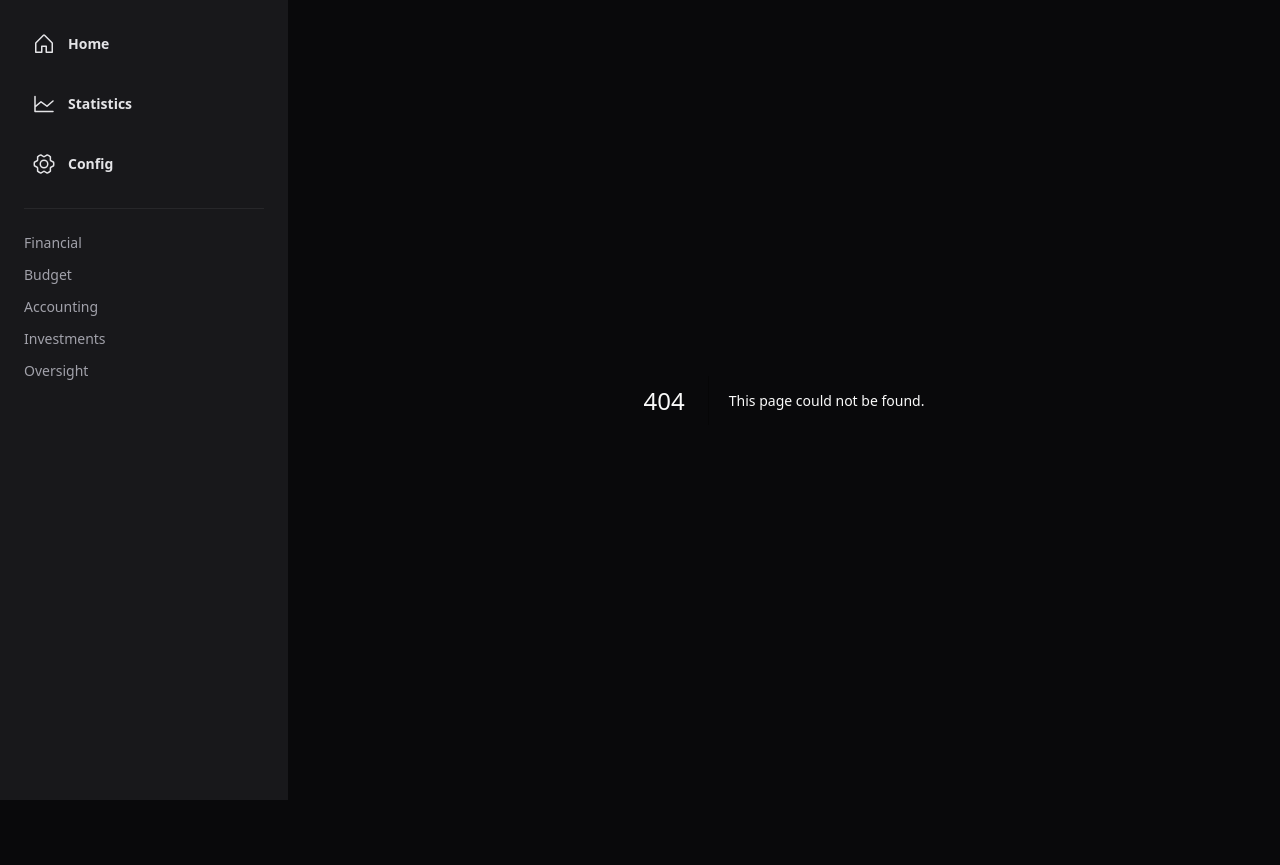
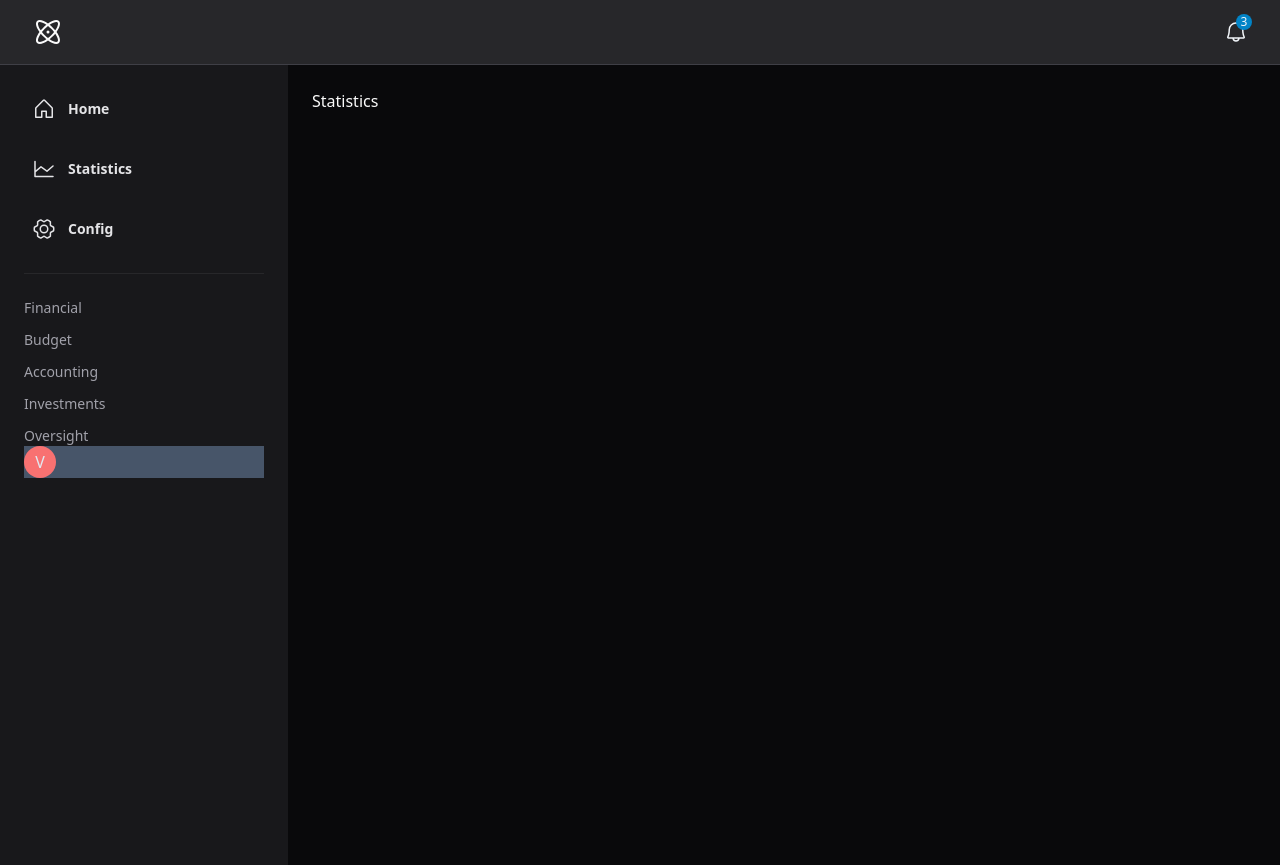
Before and after one commit to hugomos/chaos, a Next.js app: page /statistics in a window 1280 px wide. Before the commit this address had no page. Before the commit the page ends 800 px from the top, so only its background shows below. Built offline with nearby package versions, Linux system fonts and the light colour scheme.

Commit message:
style: componentizando header e atribuindo links. @hugomos

```diff
--- a/app/layout.tsx
+++ b/app/layout.tsx
@@ -1,6 +1,7 @@
 import { SidebarMenu } from '@/src/components/SidebarMenu'
 import './globals.css'
 import { Inter } from 'next/font/google'
+import { Header } from '@/src/components/Header'
 
 const inter = Inter({ subsets: ['latin'], weight: ['400', '500', '700'], variable: '--font-inter' })
 
@@ -18,9 +19,10 @@ export default function RootLayout({
     <html lang="pt-BR">
       <body className={`${inter.variable} text-zinc-50 bg-zinc-950 antialiased`}>
         <div className="h-screen">
+          <Header />
           <div className="flex h-full">
             <SidebarMenu />
-            <main className="flex-1">
+            <main className="flex-1 p-6">
               {children}
             </main>
           </div>
--- a/app/page.tsx
+++ b/app/page.tsx
@@ -3,7 +3,7 @@
 export default function Home() {
   return (
     <div>
-      <h3>Ola dev</h3>
+      <h3>Home</h3>
     </div>
   )
 }
--- /dev/null
+++ b/app/statistics/page.tsx
@@ -0,0 +1,9 @@
+"use client";
+
+export default function Statistics() {
+  return (
+    <div>
+      <h3>Statistics</h3>
+    </div>
+  )
+}
--- /dev/null
+++ b/src/components/Header/index.tsx
@@ -0,0 +1,19 @@
+"use client";
+import React from 'react';
+
+import { Atom, Bell } from '@phosphor-icons/react'
+import Link from 'next/link';
+
+export const Header: React.FC = () => {
+  return (
+    <header className='bg-zinc-800 border-b border-zinc-700 px-8 py-4 flex justify-between'>
+      <Atom size={32} />
+      <div className='flex items-center justify-center gap-4'>
+        <a href="#" className='relative w-fit h-fit'>
+          <Bell size={24} className='text-slate-100' />
+          <span className='bg-sky-600 text-slate-100 rounded-full flex items-center justify-center absolute -top-1.5 -right-1 text-xs w-4 h-4'>3</span>
+        </a>
+      </div>
+    </header>
+  );
+}
--- a/src/components/SidebarMenu/index.tsx
+++ b/src/components/SidebarMenu/index.tsx
@@ -8,27 +8,34 @@ import { House, ChartLine, GearSix } from '@phosphor-icons/react'
 export const SidebarMenu: React.FC = () => {
   return (
     <aside className="w-72 bg-zinc-900 p-6">
+      <div>
         <nav className="space-y-5">
-        <a href="#" className="flex items-center p-2 rounded-md gap-3 text-sm font-semibold text-zinc-200 hover:bg-zinc-800">
+          <Link href="/" className="flex items-center p-2 rounded-md gap-3 text-sm font-semibold text-zinc-200 hover:bg-zinc-800 transition duration-100">
             <House size={24} />
             Home
-        </a>
-        <a href="#" className="flex items-center p-2 rounded-md gap-3 text-sm font-semibold text-zinc-200 hover:bg-zinc-800">
+          </Link>
+          <Link href="/statistics" className="flex items-center p-2 rounded-md gap-3 text-sm font-semibold text-zinc-200 hover:bg-zinc-800 transition duration-100">
             <ChartLine size={24} />
             Statistics
-        </a>
-        <a href="#" className="flex items-center p-2 rounded-md gap-3 text-sm font-semibold text-zinc-200 hover:bg-zinc-800">
+          </Link>
+          <Link href="#" className="flex items-center p-2 rounded-md gap-3 text-sm font-semibold text-zinc-200 hover:bg-zinc-800 transition duration-100">
             <GearSix size={24} />
             Config
-        </a>
+          </Link>
         </nav>
         <nav className='mt-6 pt-6 border-t border-zinc-800 flex flex-col gap-3'>
-        <a href="#" className='text-zinc-400 text-sm hover:text-zinc-100'>Financial</a>
-        <a href="#" className='text-zinc-400 text-sm hover:text-zinc-100'>Budget</a>
-        <a href="#" className='text-zinc-400 text-sm hover:text-zinc-100'>Accounting</a>
-        <a href="#" className='text-zinc-400 text-sm hover:text-zinc-100'>Investments</a>
-        <a href="#" className='text-zinc-400 text-sm hover:text-zinc-100'>Oversight</a>
+          <Link href="#" className='text-zinc-400 text-sm hover:text-zinc-100'>Financial</Link>
+          <Link href="#" className='text-zinc-400 text-sm hover:text-zinc-100'>Budget</Link>
+          <Link href="#" className='text-zinc-400 text-sm hover:text-zinc-100'>Accounting</Link>
+          <Link href="#" className='text-zinc-400 text-sm hover:text-zinc-100'>Investments</Link>
+          <Link href="#" className='text-zinc-400 text-sm hover:text-zinc-100'>Oversight</Link>
         </nav>
+      </div>
+      <div className='bg-slate-600'>
+        <Link href="#" className="w-8 h-8 rounded-full bg-red-400 text-slate-200 flex items-center justify-center hover:bg-red-500 transition duration-100">
+          V
+        </Link>
+      </div>
     </aside>
   );
 }
```
Lines whose indentation alone changed are shown as unchanged.
